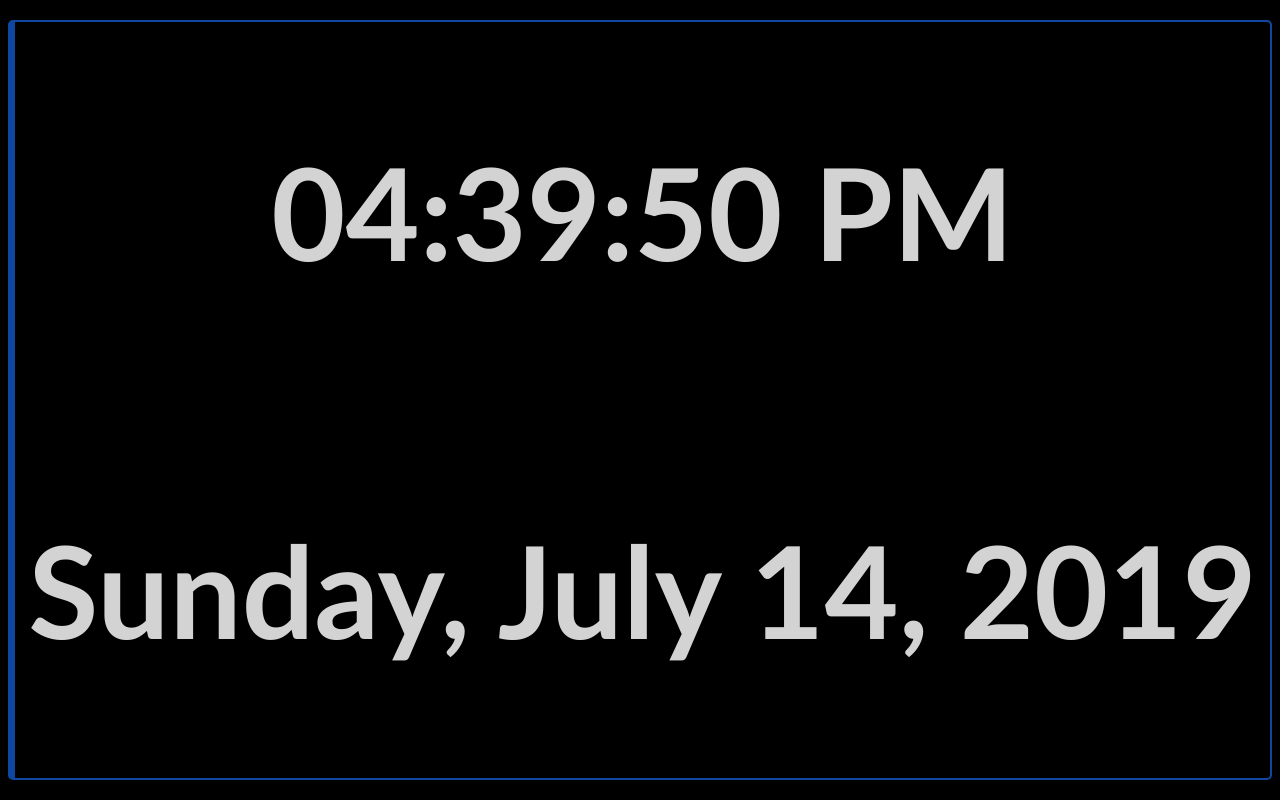
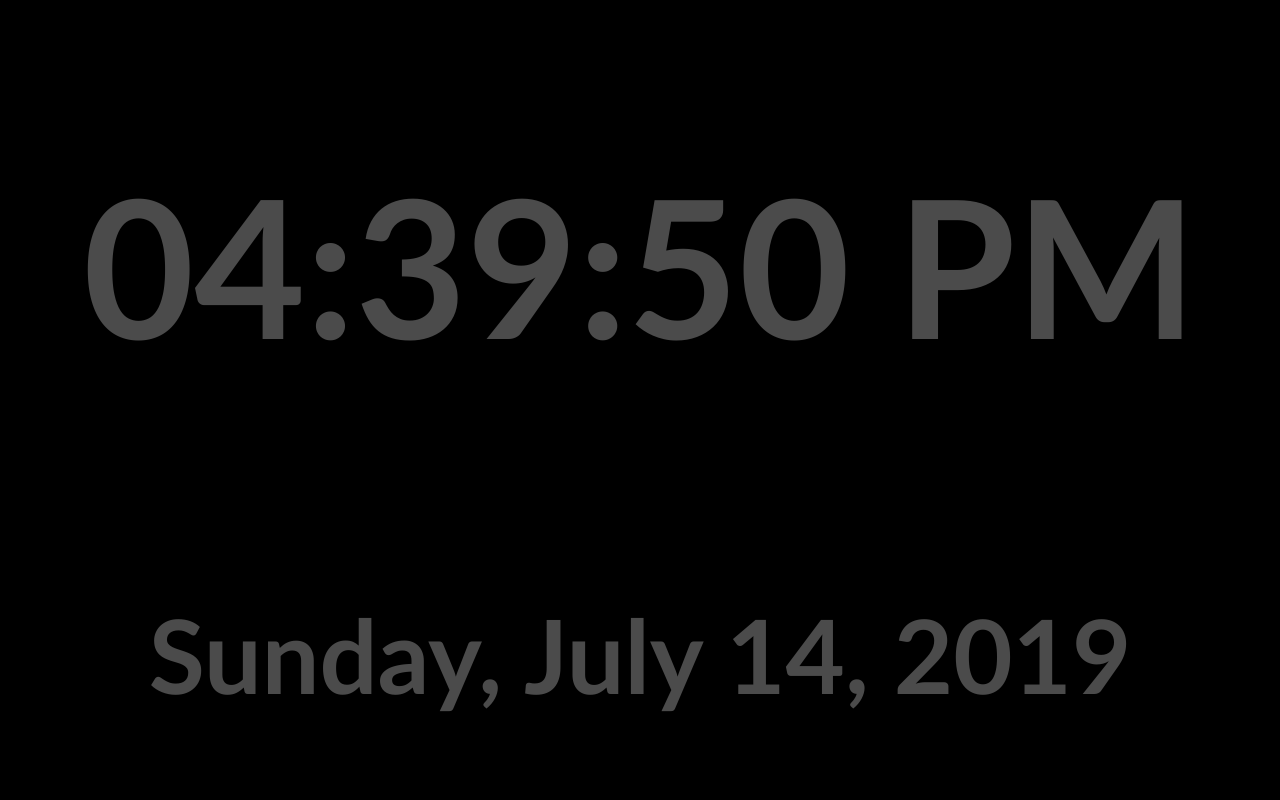
Before and after one commit to nicolaspernoud/windows-remote-perfmonitor, a plain HTML site: page index.html in a window 1280 px wide. Drawn offline with Linux system fonts and the light colour scheme; no server answers.

Commit message:
feat: improved styling

```diff
--- a/index.html
+++ b/index.html
@@ -28,6 +28,7 @@
     :root {
       --accent: #0d47a1;
       --primary: lightgray;
+      --primary-darker: rgb(75, 75, 75);
       --secondary: black;
       --background: black;
     }
@@ -68,6 +69,15 @@
       border-bottom: var(--accent) solid 2px;
     }
 
+    h1,
+    h2 {
+      font-size: 4vh;
+    }
+
+    .counter h2 {
+      font-size: 3vh;
+    }
+
     .time {
       grid-template-columns: 1fr 1fr;
     }
@@ -75,21 +85,16 @@
     .big {
       grid-template-columns: auto;
       grid-template-rows: 1fr 1fr;
+      border: none;
+      color: var(--primary-darker);
     }
 
     .big h1 {
-      font-size: 10vw;
+      font-size: 15vw;
     }
 
-    h1,
-    h2 {
-      margin: 10px;
-      text-align: center;
-      font-size: 4vh;
-    }
-
-    h2 {
-      font-size: 3vh;
+    .big h2 {
+      font-size: 8vw;
     }
 
     canvas {
@@ -114,7 +119,7 @@
     <div id="mask"></div>
     <div class="time" id="timedate">
       <h1 id="time">0</h1>
-      <h1 id="date">0</h1>
+      <h2 id="date">0</h2>
     </div>
     <div class="counter">
       <h2></h2>
@@ -187,7 +192,7 @@
       const signal = controller.signal;
       const fetchPromise = fetch("/api", { signal });
       // timeout
-      setTimeout(() => controller.abort(), UPDATE_RATE);
+      setTimeout(() => controller.abort(), UPDATE_RATE * 2);
 
       fetchPromise
         .then(response => response.json())
```
Also changed, not shown: icons/site.webmanifest.
